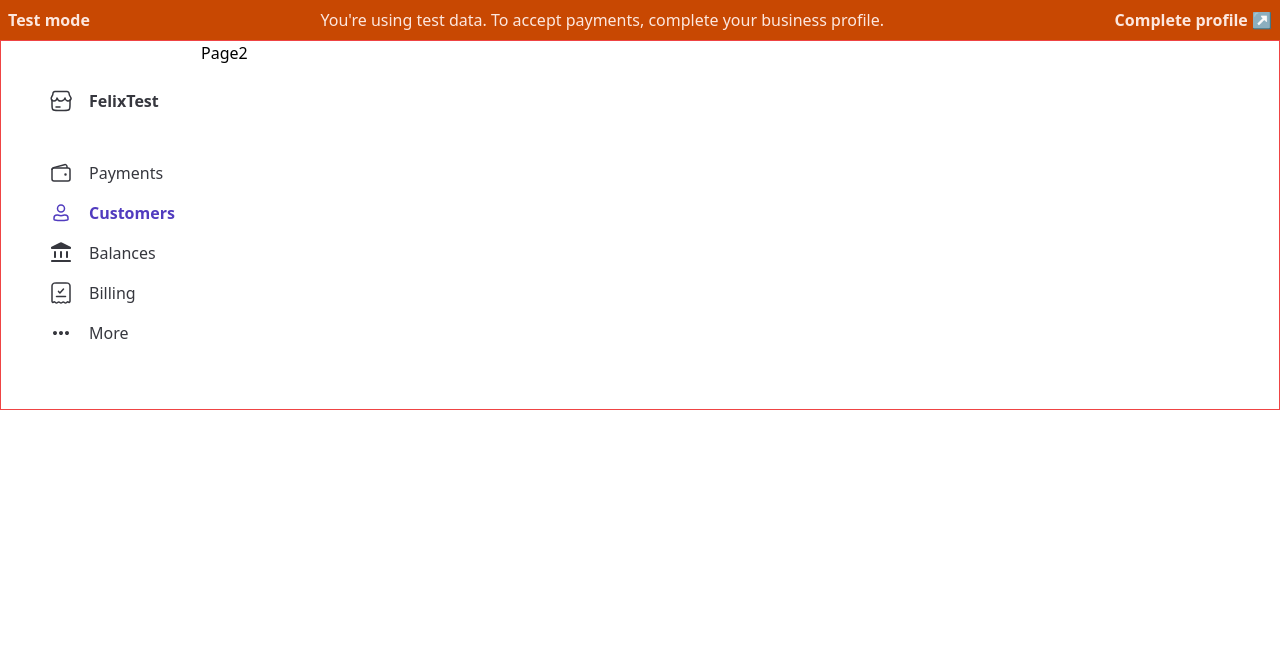
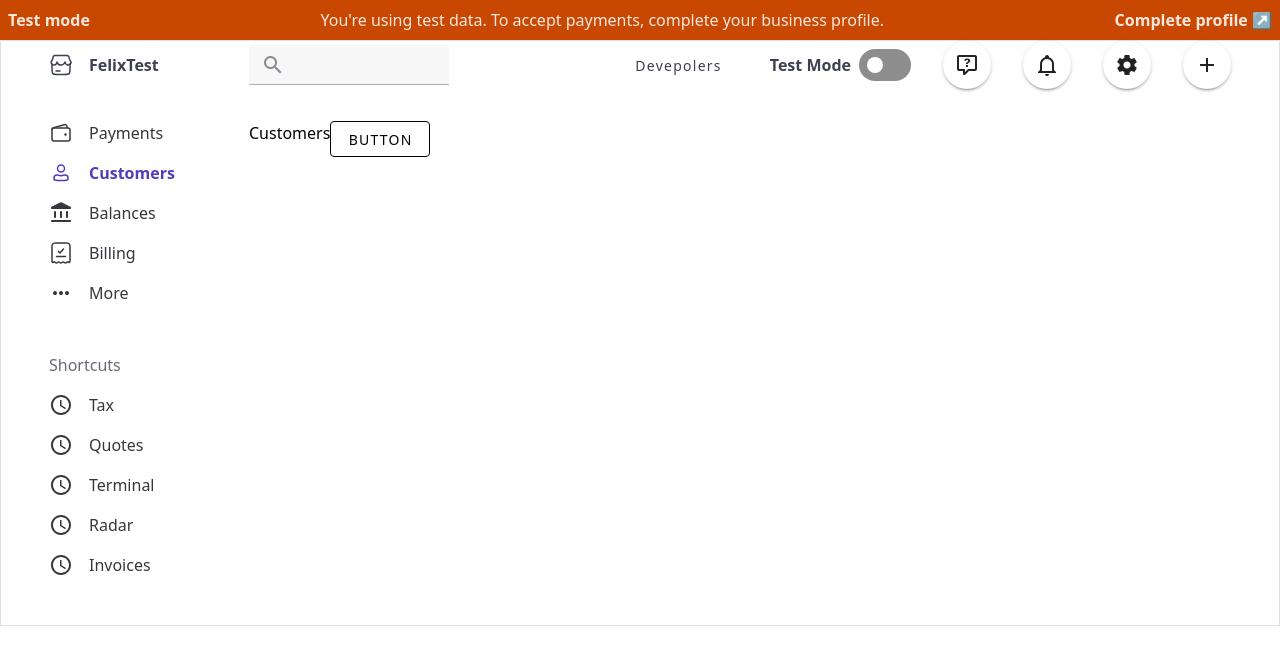
Before and after one commit to jaycethanks/demo-pages, a Vue app: page /customers in a window 1280 px wide. Shown: the top 664 px of the page. Built offline with nearby package versions, Linux system fonts and the light colour scheme.

Commit message:
feat: intro vuetify, add InnerHeader comp

```diff
--- a/package.json
+++ b/package.json
@@ -14,9 +14,11 @@
   },
   "dependencies": {
     "vue": "^3.4.29",
-    "vue-router": "^4.3.3"
+    "vue-router": "^4.3.3",
+    "vuetify": "^3.6.12"
   },
   "devDependencies": {
+    "@mdi/font": "^7.4.47",
     "@rushstack/eslint-patch": "^1.8.0",
     "@tsconfig/node20": "^20.1.4",
     "@types/node": "^20.14.5",
--- a/src/App.vue
+++ b/src/App.vue
@@ -1,10 +1,10 @@
 <script setup lang="ts">
 import { RouterLink, RouterView } from 'vue-router'
-import Layout from "@/components/Layout/index.vue"
+import Layout from '@/components/Layout/index.vue'
 </script>
 
 <template>
-  <div>
+  <div class="font-sans">
     <Layout />
   </div>
 </template>
--- /dev/null
+++ b/src/components/Icons/ClockSvgIcon.vue
@@ -0,0 +1,15 @@
+<template>
+  <svg xmlns="http://www.w3.org/2000/svg" width="1em" height="1em" viewBox="0 0 24 24">
+    <path
+      fill="currentColor"
+      d="M11.99 2C6.47 2 2 6.48 2 12s4.47 10 9.99 10C17.52 22 22 17.52 22 12S17.52 2 11.99 2M12 20c-4.42 0-8-3.58-8-8s3.58-8 8-8s8 3.58 8 8s-3.58 8-8 8"
+    ></path>
+    <path fill="currentColor" d="M12.5 7H11v6l5.25 3.15l.75-1.23l-4.5-2.67z"></path>
+  </svg>
+</template>
+
+<script lang="ts">
+export default {
+  name: 'IcBaselineAccessTime'
+}
+</script>
--- /dev/null
+++ b/src/components/Layout/InnerHeader.vue
@@ -0,0 +1,40 @@
+<script lang="ts" setup>
+import StoreSvgIcon from '@/components/Icons/StoreSvgIcon.vue'
+import { ref } from 'vue'
+const model = ref(false)
+</script>
+<template>
+  <header class="px-12 text-[#3e4150] flex">
+    <!-- header aside part -->
+    <div class="aside gap-4 flex items-center w-[200px]">
+      <StoreSvgIcon class="text-2xl" />
+      <span class="font-semibold">FelixTest</span>
+    </div>
+
+    <!-- header main-content part -->
+    <div class="main-content flex justify-between flex-1 items-center">
+      <div class="left w-[200px]">
+        <v-text-field
+          density="compact"
+          prepend-inner-icon="mdi-magnify"
+          label="Search"
+          single-line
+          hide-details
+        ></v-text-field>
+      </div>
+      <div class="right flex items-center gap-8">
+        <v-btn variant="text" class="font-semibold"
+          ><span class="normal-case">Devepolers</span></v-btn
+        >
+        <span class="inline-flex items-center gap-2 font-semibold">
+          Test Mode <v-switch density="compact" v-model="model" hide-details inset></v-switch
+        ></span>
+        <v-btn icon="mdi-comment-question-outline"></v-btn>
+        <v-btn icon="mdi-bell-outline"></v-btn>
+        <v-btn icon="mdi-cog"></v-btn>
+        <v-btn icon="mdi-plus"></v-btn>
+      </div>
+    </div>
+  </header>
+</template>
+<style lang="less" scoped></style>
--- a/src/components/Layout/Menu/index.vue
+++ b/src/components/Layout/Menu/index.vue
@@ -1,5 +1,4 @@
 <script lang="ts" setup>
-import StoreSvgIcon from '@/components/Icons/StoreSvgIcon.vue'
 import BalanceSvgIcon from '@/components/Icons/BalanceSvgIcon.vue'
 import BillSvgIcon from '@/components/Icons/BillSvgIcon.vue'
 import MoreSvgIcon from '@/components/Icons/MoreSvgIcon.vue'
@@ -13,11 +12,6 @@
 const currentPath = computed(() => route.path)
 
 const MenuList = [
-  {
-    name: 'FelixTest',
-    path: '/felixtest',
-    icon: StoreSvgIcon
-  },
   {
     name: 'Payments',
     path: '/payments',
@@ -48,17 +42,14 @@
 <template>
   <ul>
     <RouterLink
-      class="flex gap-4 items-center"
+      class="flex gap-4 items-center mb-4"
       v-for="({ name, path, icon }, index) in MenuList"
-      :class="[
-        index === 0 ? 'mb-12' : 'mb-4',
-        currentPath === path ? 'text-[#513cbf] ' : 'text-[#36373e]'
-      ]"
+      :class="[currentPath === path ? 'text-[#513cbf] ' : 'text-[#36373e]']"
       :key="name"
       :to="path"
     >
       <component :is="icon" class="text-2xl shrink-0"></component>
-      <span :class="{ 'font-semibold': index === 0 || currentPath === path }">{{ name }}</span>
+      <span :class="{ 'font-semibold': currentPath === path }">{{ name }}</span>
     </RouterLink>
   </ul>
 </template>
--- a/src/components/Layout/RootContainer.vue
+++ b/src/components/Layout/RootContainer.vue
@@ -1,5 +1,8 @@
 <template>
-    <div class="root-container">
-        <slot />
+  <div class="root-container border border-red-500">
+    <slot name="header" />
+    <div class="flex py-8 px-12">
+      <slot name="default" />
     </div>
+  </div>
 </template>
--- /dev/null
+++ b/src/components/Layout/Shortcuts.vue
@@ -0,0 +1,13 @@
+<script lang="ts" setup>
+import ClockSvgIcon from '@/components/Icons/ClockSvgIcon.vue'
+const shortCutList = ['Tax', 'Quotes', 'Terminal', 'Radar', 'Invoices']
+</script>
+<template>
+  <ul class="mt-12 text-[#36373e]">
+    <p class="mb-4 text-[#686a78]">Shortcuts</p>
+    <li class="flex gap-4 items-center mb-4" v-for="item in shortCutList" :key="item">
+      <ClockSvgIcon class="text-2xl shrink-0" /> <span>{{ item }}</span>
+    </li>
+  </ul>
+</template>
+<style lang="less" scoped></style>
--- a/src/components/Layout/SideBar.vue
+++ b/src/components/Layout/SideBar.vue
@@ -1,9 +1,11 @@
-<script lang='ts' setup>
-import Menu from "./Menu/index.vue"
+<script lang="ts" setup>
+import Menu from './Menu/index.vue'
+import Shortcuts from './Shortcuts.vue'
 </script>
 <template>
-    <div class="side-bar w-[200px] p-12">
-        <Menu />
-    </div>
+  <div class="side-bar w-[200px]">
+    <Menu />
+    <Shortcuts />
+  </div>
 </template>
-<style lang='less' scoped></style>
+<style lang="less" scoped></style>
--- a/src/components/Layout/index.vue
+++ b/src/components/Layout/index.vue
@@ -1,19 +1,21 @@
-<script lang='ts' setup>
-import Header from "./Header.vue"
-import Footer from "./Footer.vue"
-import SideBar from "./SideBar.vue"
-import RootContainer from "./RootContainer.vue"
+<script lang="ts" setup>
+import Header from './Header.vue'
+import InnerHeader from './InnerHeader.vue'
+import Footer from './Footer.vue'
+import SideBar from './SideBar.vue'
+import RootContainer from './RootContainer.vue'
 </script>
 <template>
   <div class="app-root">
     <Header />
-        <RootContainer class="border border-red-500 flex">
+    <RootContainer>
+      <template #header>
+        <InnerHeader />
+      </template>
       <SideBar />
       <RouterView />
     </RootContainer>
     <Footer />
-
-
   </div>
 </template>
-<style lang='less' scoped></style>
+<style lang="less" scoped></style>
--- a/src/main.ts
+++ b/src/main.ts
@@ -1,4 +1,20 @@
 import './assets/main.css'
+
+
+// Vuetify
+import 'vuetify/styles'
+import '@mdi/font/css/materialdesignicons.css' // Ensure you are using css-loader
+import { createVuetify } from 'vuetify'
+import * as components from 'vuetify/components'
+import * as directives from 'vuetify/directives'
+const vuetify = createVuetify({
+    components,
+    directives,
+    icons: {
+        defaultSet: 'mdi', // This is already the default value - only for display purposes
+    },
+})
+
 
 import { createApp } from 'vue'
 import App from './App.vue'
@@ -7,5 +23,6 @@
 const app = createApp(App)
 
 app.use(router)
+app.use(vuetify)
 
 app.mount('#app')
--- a/src/views/CustomersView/index.vue
+++ b/src/views/CustomersView/index.vue
@@ -1,6 +1,8 @@
-<script lang='ts' setup>
-</script>
+<script lang="ts" setup></script>
 <template>
-    <h1>Page2</h1>
+  <div>
+    <h1>Customers</h1>
+  </div>
+  <v-btn variant="outlined"> Button </v-btn>
 </template>
-<style lang='less' scoped></style>
+<style lang="less" scoped></style>
```
Also changed, not shown: 1 other file (tests, documents, lock files or other folders). Lines whose indentation alone changed are shown as unchanged.
